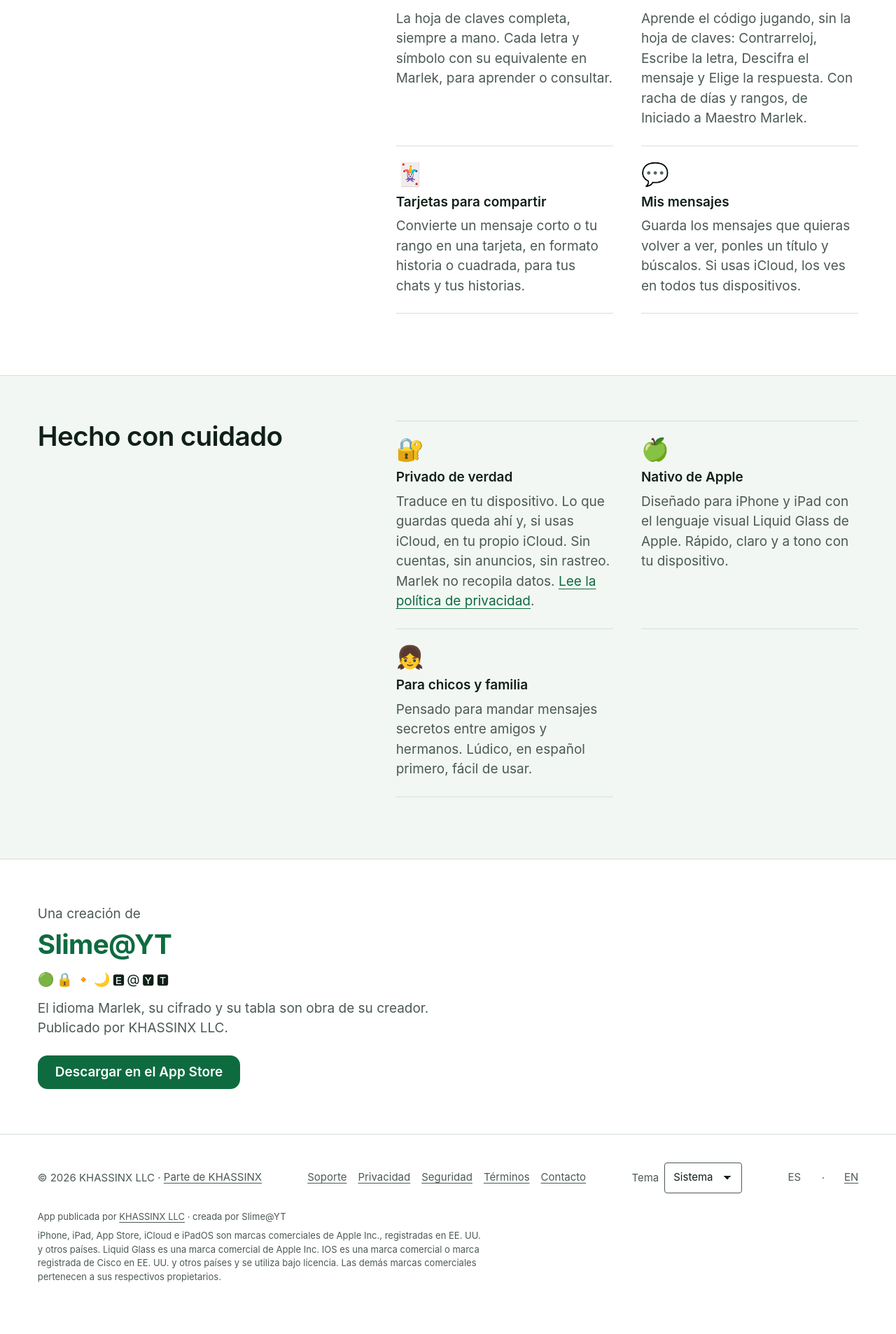
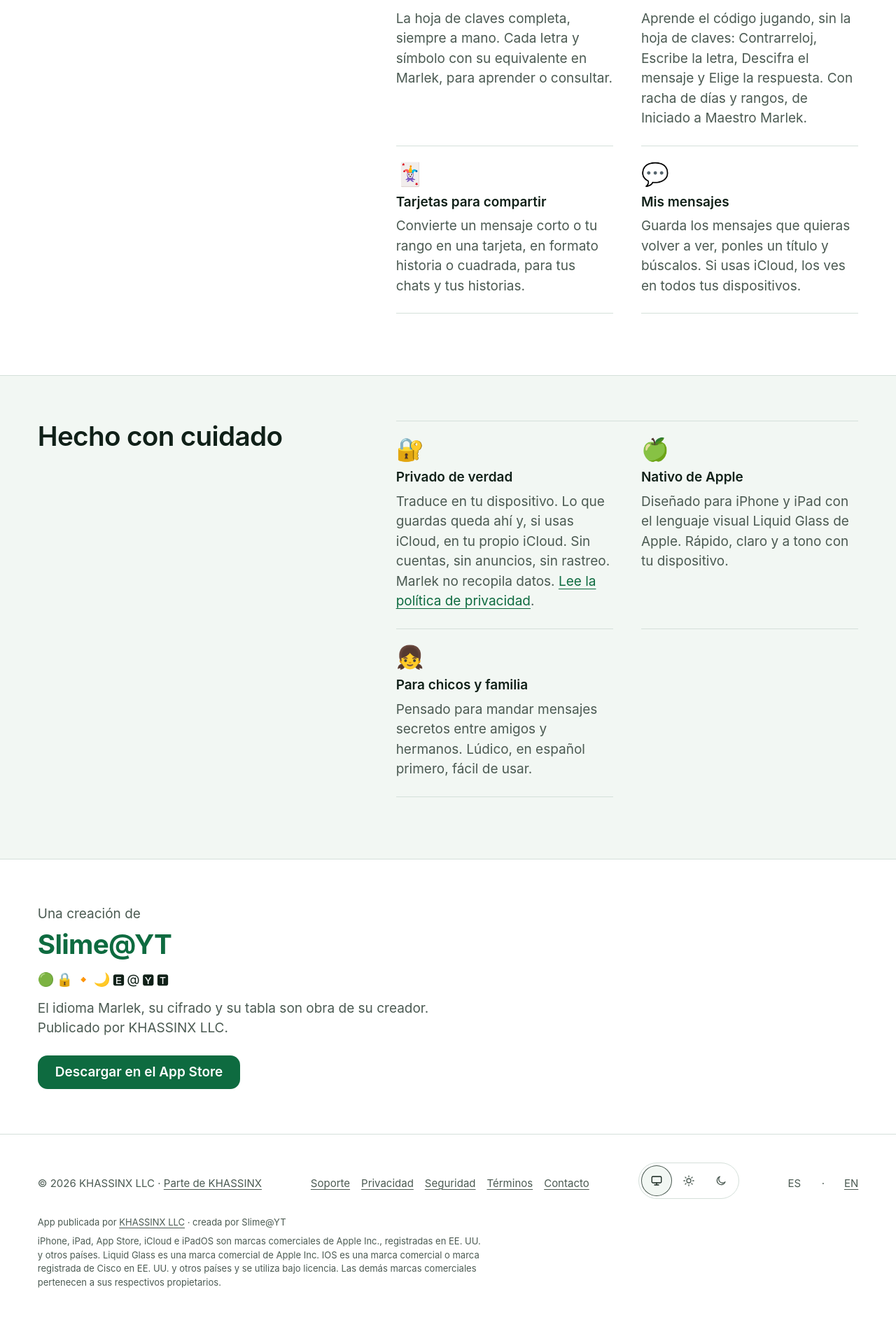
Before and after one commit to KhassinX/marlek-web, a Jekyll site: the page built from index.html, in a window 1280 px wide. Shown: the part 1515-3421 px from the top of the page at 70% size. Built offline with Jekyll 4.4.1, drawn with Linux system fonts in a browser that asks for light colours.

Commit message:
design: segmented System/Light/Dark theme control, as on khassinx.com
primitives.css, theme.js and _includes/theme-switch.html byte for byte with khassinx.com; the <select> in the footer becomes three native radios with 44px targets and a ring on the active one (WCAG 1.4.11).

Co-Authored-By: Claude Opus 5.5 <noreply@anthropic.com>

Claude-Session: https://claude.ai/code/session_01HcbMZm97AK2qBxhKYzgV1m

```diff
--- /dev/null
+++ b/_includes/theme-switch.html
@@ -0,0 +1,11 @@
+{%- comment -%}
+Theme control: System / Light / Dark as three native radios with icons. Shared byte for byte by every
+site on the system, with theme.js and primitives.css. Usage: {% include theme-switch.html t=ui %}, where
+t carries theme, theme_system, theme_light and theme_dark. Stays hidden until theme.js runs.
+{%- endcomment -%}
+<fieldset class="theme" hidden>
+  <legend class="visually-hidden">{{ include.t.theme }}</legend>
+  <label title="{{ include.t.theme_system }}"><input type="radio" name="theme" value="system"><svg viewBox="0 0 24 24" aria-hidden="true"><rect x="3" y="4" width="18" height="12" rx="2"/><path d="M8 20h8M12 16v4"/></svg><span class="visually-hidden">{{ include.t.theme_system }}</span></label>
+  <label title="{{ include.t.theme_light }}"><input type="radio" name="theme" value="light"><svg viewBox="0 0 24 24" aria-hidden="true"><circle cx="12" cy="12" r="4"/><path d="M12 2.5v2M12 19.5v2M2.5 12h2M19.5 12h2M5.3 5.3l1.4 1.4M17.3 17.3l1.4 1.4M5.3 18.7l1.4-1.4M17.3 6.7l1.4-1.4"/></svg><span class="visually-hidden">{{ include.t.theme_light }}</span></label>
+  <label title="{{ include.t.theme_dark }}"><input type="radio" name="theme" value="dark"><svg viewBox="0 0 24 24" aria-hidden="true"><path d="M20 14.2A8 8 0 1 1 9.8 4a6.5 6.5 0 0 0 10.2 10.2z"/></svg><span class="visually-hidden">{{ include.t.theme_dark }}</span></label>
+</fieldset>
--- a/_layouts/base.html
+++ b/_layouts/base.html
@@ -95,7 +95,7 @@
       <a href="{{ item.url }}">{{ item.title }}</a>
       {%- endfor %}
     </nav>
-    <p class="theme" hidden><label for="theme">{{ ui.theme }}</label><select id="theme" autocomplete="off"><option value="system">{{ ui.theme_system }}</option><option value="light">{{ ui.theme_light }}</option><option value="dark">{{ ui.theme_dark }}</option></select></p>
+    {% include theme-switch.html t=ui %}
     {% if lang_key == 'es' -%}
     <p class="lang" aria-label="{{ ui.lang_selector }}"><span aria-current="true" lang="es">ES</span> · <a href="{{ page.canonical_en }}" hreflang="en" lang="en">EN</a></p>
     {%- else -%}
--- a/assets/css/primitives.css
+++ b/assets/css/primitives.css
@@ -110,17 +110,48 @@ a:hover { text-decoration-thickness: 2px; }
 .foot nav { display: flex; flex-wrap: wrap; gap: var(--khassinx-s-1) var(--khassinx-s-4); }
 .foot a { color: var(--khassinx-ink-2); }
 .foot a:hover { color: var(--khassinx-ink); }
-.theme select {
-  appearance: none;
-  min-height: 44px;
-  margin-left: var(--khassinx-s-2);
-  padding: 0 var(--khassinx-s-6) 0 var(--khassinx-s-3);
-  font: inherit;
-  color: var(--khassinx-ink);
-  background: linear-gradient(45deg, transparent 50%, currentColor 50%) calc(100% - 20px) 50% / 5px 5px no-repeat, linear-gradient(135deg, currentColor 50%, transparent 50%) calc(100% - 15px) 50% / 5px 5px no-repeat, var(--khassinx-ground);
-  border: 1px solid var(--khassinx-ink-2);
-  border-radius: var(--khassinx-r-small);
+.visually-hidden {
+  position: absolute;
+  width: 1px;
+  height: 1px;
+  margin: -1px;
+  padding: 0;
+  overflow: hidden;
+  clip-path: inset(50%);
+  white-space: nowrap;
+  border: 0;
 }
+
+/* Theme control: three radios (System / Light / Dark) as a segmented pill; the checked one is raised. */
+.theme {
+  display: inline-flex;
+  gap: 2px;
+  margin: 0;
+  padding: 3px;
+  border: 1px solid var(--khassinx-rule);
+  border-radius: 999px;
+  background: var(--khassinx-ground);
+}
+.theme[hidden] { display: none; }
+.theme label {
+  position: relative;
+  display: inline-flex;
+  align-items: center;
+  justify-content: center;
+  width: 44px;
+  height: 44px;
+  border-radius: 999px;
+  color: var(--khassinx-ink-2);
+  cursor: pointer;
+  transition: background-color var(--khassinx-dur) var(--khassinx-ease), color var(--khassinx-dur) var(--khassinx-ease);
+}
+.theme label:hover { color: var(--khassinx-ink); }
+.theme input { position: absolute; inset: 0; margin: 0; opacity: 0; cursor: pointer; }
+/* The ring carries the state at ≥3:1 (WCAG 1.4.11); the raised fill alone is ~1.4:1. */
+.theme label:has(input:checked) { background: var(--khassinx-surface); color: var(--khassinx-ink); box-shadow: inset 0 0 0 1px var(--khassinx-ink-2); }
+@media (forced-colors: active) { .theme label:has(input:checked) { outline: 2px solid CanvasText; outline-offset: -2px; } }
+.theme label:has(input:focus-visible) { outline: 2px solid var(--khassinx-focus); outline-offset: 2px; }
+.theme svg { width: 18px; height: 18px; fill: none; stroke: currentColor; stroke-width: 1.75; stroke-linecap: round; stroke-linejoin: round; }
 
 .wordmark, .head nav a, .foot a, .more, .toc a, .related a {
   display: inline-flex;
--- a/assets/js/theme.js
+++ b/assets/js/theme.js
@@ -4,20 +4,23 @@
     var t = null;
     try { t = localStorage.getItem("theme"); } catch (e) {}
     if (t === "light" || t === "dark") d.dataset.theme = t; else delete d.dataset.theme;
-    var s = document.getElementById("theme");
-    if (s) s.value = d.dataset.theme || "system";
+    var v = d.dataset.theme || "system";
+    var r = document.querySelectorAll('input[name="theme"]');
+    for (var i = 0; i < r.length; i++) r[i].checked = r[i].value === v;
   }
   sync();
   window.addEventListener("pageshow", sync);
   document.addEventListener("DOMContentLoaded", function () {
-    var s = document.getElementById("theme");
+    var f = document.querySelector("fieldset.theme");
     sync();
-    s.onchange = function () {
-      if (s.value === "system") delete d.dataset.theme; else d.dataset.theme = s.value;
+    if (!f) return;
+    f.addEventListener("change", function (e) {
+      var v = e.target.value;
+      if (v === "system") delete d.dataset.theme; else d.dataset.theme = v;
       try {
-        if (s.value === "system") localStorage.removeItem("theme"); else localStorage.setItem("theme", s.value);
-      } catch (e) {}
-    };
-    s.parentNode.hidden = false;
+        if (v === "system") localStorage.removeItem("theme"); else localStorage.setItem("theme", v);
+      } catch (x) {}
+    });
+    f.hidden = false;
   });
 })();
```
